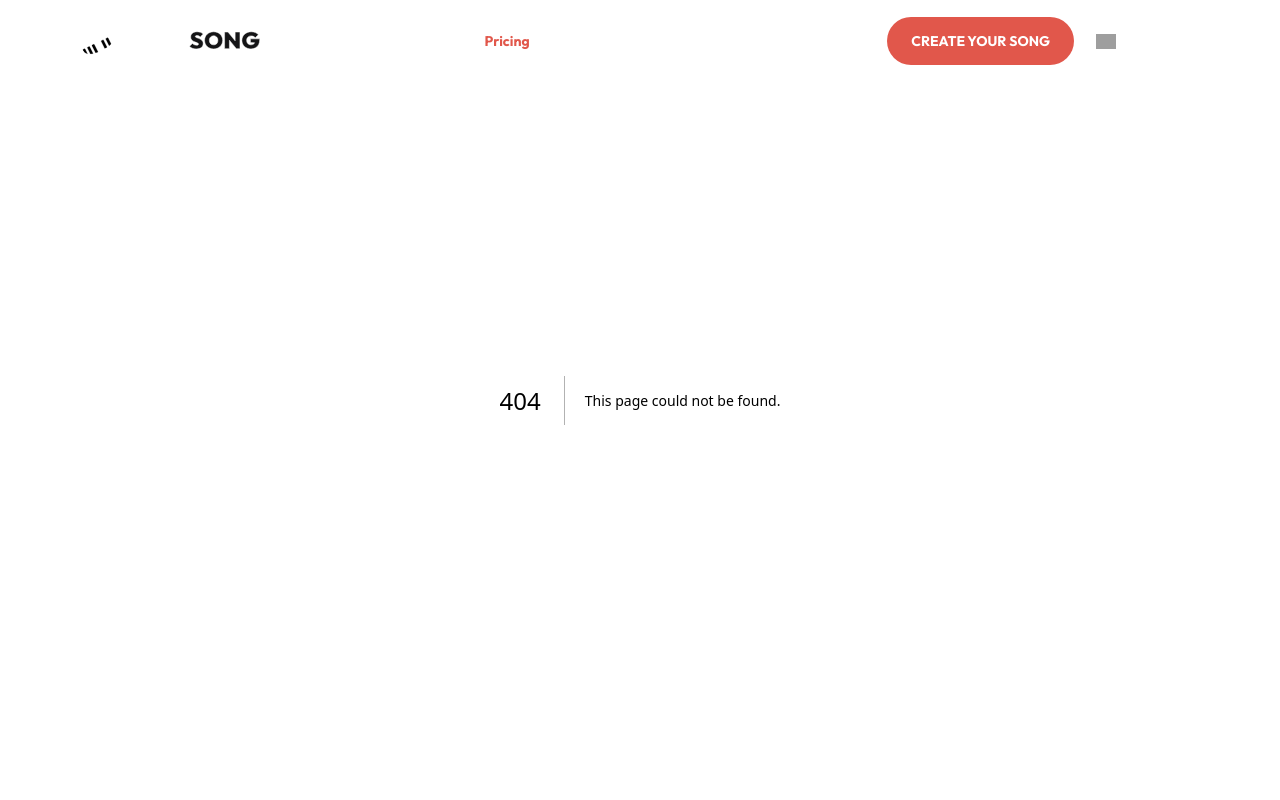
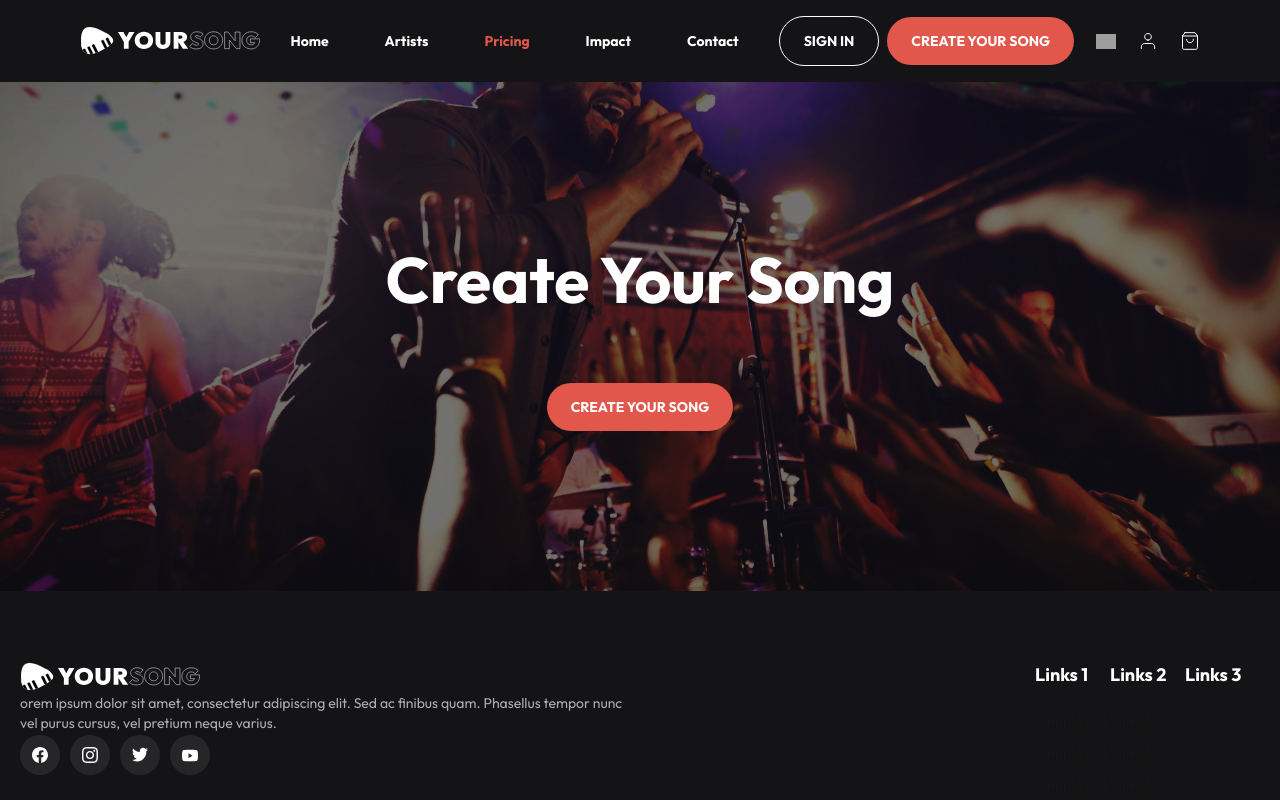
Before and after one commit to rakibul-wdp/your-song-wdp, a Next.js app: page /pricing in a window 1280 px wide. Before the commit this address had no page. Shown: the top 800 px of the page. Built offline with nearby package versions, Linux system fonts and the light colour scheme; grey boxes are pictures that could not be loaded.

Commit message:
pricing hero done

```diff
--- /dev/null
+++ b/src/app/pricing/page.tsx
@@ -0,0 +1,11 @@
+import { PricingHero } from "@/components/pages/pricing";
+
+const Pricing = () => {
+  return (
+    <main>
+      <PricingHero />
+    </main>
+  );
+};
+
+export default Pricing;
--- /dev/null
+++ b/src/components/pages/pricing/index.ts
@@ -0,0 +1 @@
+export * from "./pricing-hero";
--- /dev/null
+++ b/src/components/pages/pricing/pricing-hero.tsx
@@ -0,0 +1,38 @@
+import { Button } from "@/components/common";
+import { cn } from "@/lib/utils";
+import { FC } from "react";
+import { Title } from "../../typography";
+
+export const PricingHero: FC = () => {
+  return (
+    <section className="pt-[75px] md:pt-[82px]">
+      <div className={cn("relative py-[120px] lg:py-[160px]")}>
+        <div
+          className="absolute inset-0 bg-center bg-no-repeat bg-cover"
+          style={{
+            backgroundImage: `
+            linear-gradient(180deg, rgba(20, 20, 22, 0.6) 0%, #141416 100%),
+            url('/images/pricing-hero.png')
+            `,
+            backgroundBlendMode: "overlay",
+            opacity: 0.4,
+            zIndex: -1,
+          }}
+        ></div>
+
+        <div
+          className={cn(
+            "relative z-10",
+            "flex flex-col text-center items-center justify-center gap-8 md:gap-16",
+            "px-4 md:px-0"
+          )}
+        >
+          <Title variant="H3">Create Your Song</Title>
+          <Button variant="default" size="default">
+            Create YOur Song
+          </Button>
+        </div>
+      </div>
+    </section>
+  );
+};
```
Also changed, not shown: public/images/pricing-hero.png (added).
